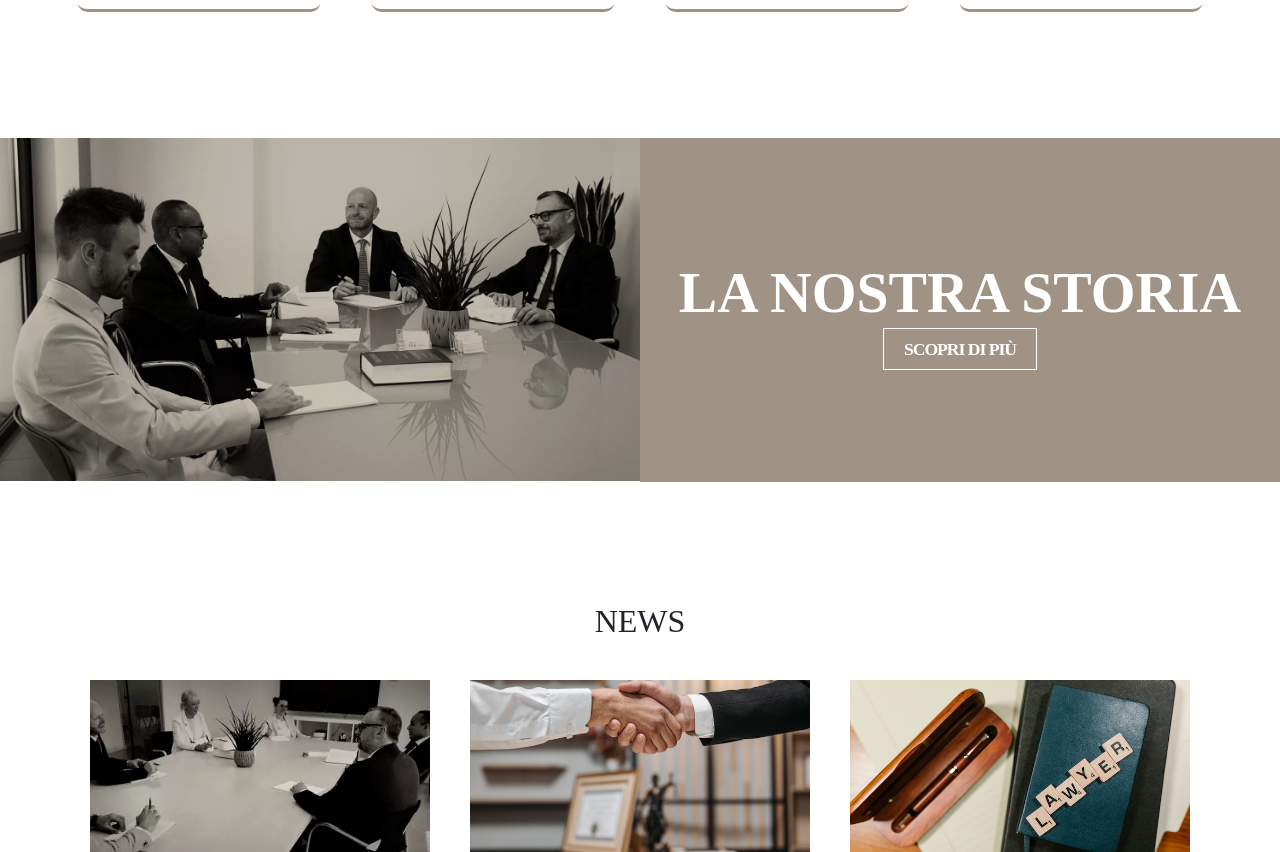
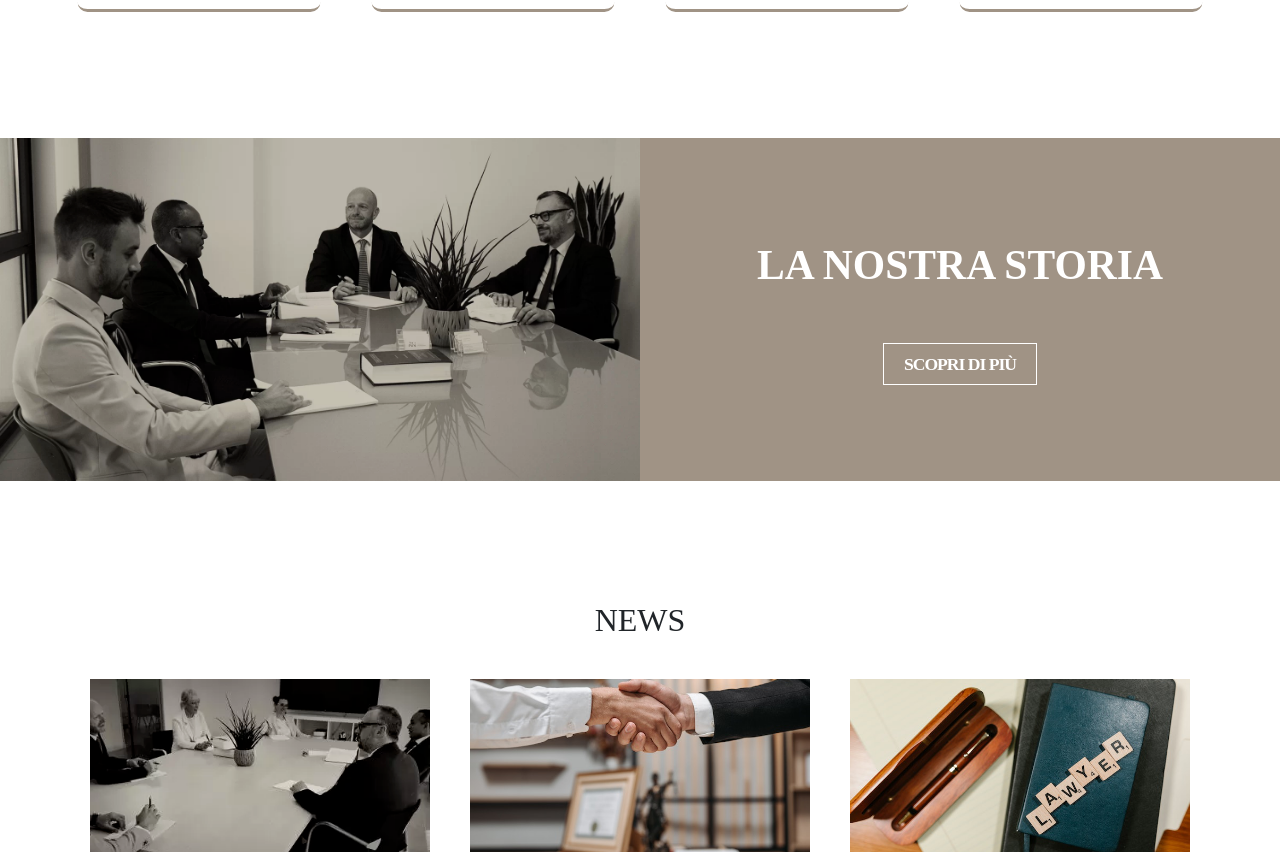
Before and after one commit to Deki97/vue-recher, a Vue app: page / in a window 1280 px wide. Shown: the part 1400-2252 px from the top of the page. Built offline with nearby package versions, Linux system fonts and the light colour scheme; a small style sheet from the web is missing.

Commit message:
starting responsive

```diff
--- a/src/components/ActivityCard.vue
+++ b/src/components/ActivityCard.vue
@@ -29,6 +29,7 @@
 .single-activity {
     height: 380px;
     border-radius: 10px;
+    margin-bottom: 100px;
 
     .activity-image {
         width: 100%;
@@ -67,4 +68,13 @@
     }
 }
 
+
+
+// RESPONSIVE
+@media (min-width: 1200px) {
+    .single-activity {
+        margin-bottom: 0;
+    }
+}
+
 </style>
--- a/src/components/Banner.vue
+++ b/src/components/Banner.vue
@@ -47,7 +47,6 @@
 <style lang="scss" scoped>
 .banner {
     height: calc(100vh - 130px);
-    background-color: pink;
 
     .image-banner {
         width: 100%;
--- a/src/components/CompanyHistory.vue
+++ b/src/components/CompanyHistory.vue
@@ -3,7 +3,7 @@
         <div class="image">
             <img :src="image" :alt="title">
         </div>
-        <div class="text d-flex flex-column align-items-center justify-content-between">
+        <div class="text d-flex flex-column align-items-center justify-content-center">
             <h2>{{ title }}</h2>
 
             <div class="btn-more">
@@ -34,18 +34,18 @@
     padding: 40px 0 120px 0;
 
     & > div {
-        width: 50%;
+        width: 100%;
     }
 
     .text {
         background-color: $page_secondary_color;
         color: white;
-        padding: 120px 20px;
 
         h2 {
             text-transform: uppercase;
-            font-size: 3.6rem;
+            font-size: 1.6rem;
             font-weight: 700;
+            margin-bottom: 60px;
         }
 
         .btn-more {
@@ -62,4 +62,29 @@
     }
 }
 
+
+// RESPONSIVE
+@media (min-width: 992px) {
+    .company-history {
+        & > div {
+            width: 50%;
+        }
+        .text {
+            h2 {
+                font-size: 2.6rem;
+            }
+        }
+    }
+}
+
+@media (min-width: 1400px) {
+    .company-history {
+        .text {
+            h2 {
+                font-size: 3.6rem;
+            }
+        }
+    }
+}
+
 </style>
```
Also changed, not shown: src/components/Header.vue (+17 -0 lines).
